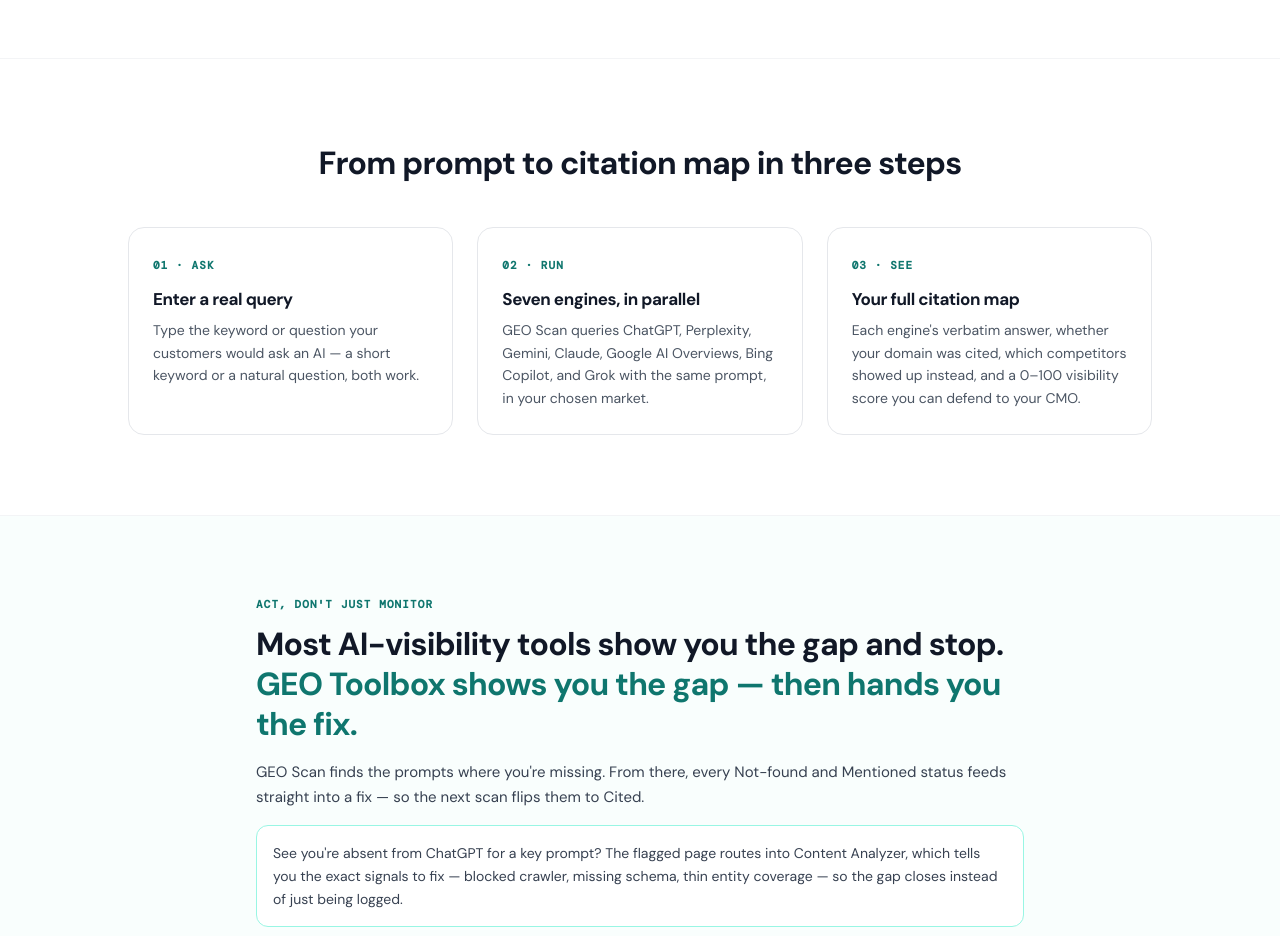
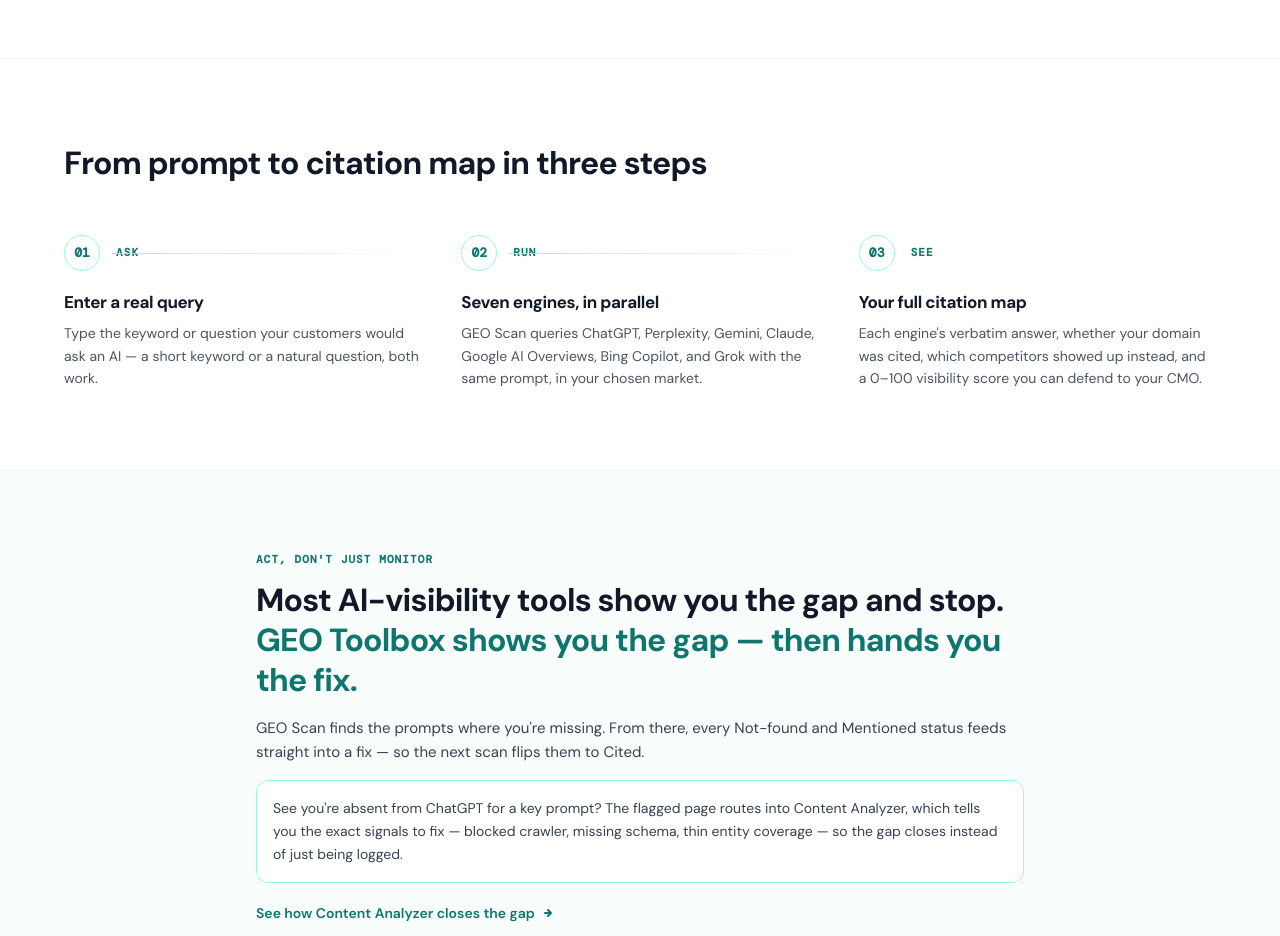
Before and after one commit to samybensadok-cmyk/geotoolbox-web, a Next.js app: page /features/geo-scan in a window 1280 px wide. Shown: the part 2580-3516 px from the top of the page. Built offline with nearby package versions, Linux system fonts and the light colour scheme; no server answers.

Commit message:
feat(features): upgrade shared HowItWorks (rail) + TrustSecurity (editorial) to v2 anti-card
Co-Authored-By: Claude Opus 4.8 (1M context) <noreply@anthropic.com>

```diff
--- a/components/features/how-it-works.tsx
+++ b/components/features/how-it-works.tsx
@@ -25,17 +25,29 @@ export function HowItWorks3Step({
 }) {
   return (
     <section className="border-t border-gray-100 bg-white px-6 py-16 sm:py-20">
-      <div className="mx-auto max-w-5xl">
-        <h2 className="text-center text-[clamp(1.4rem,2.6vw,2rem)] font-bold tracking-tight text-gray-900">
+      <div className="mx-auto max-w-6xl">
+        <h2 className="max-w-2xl text-[clamp(1.4rem,2.6vw,2rem)] font-bold tracking-tight text-gray-900">
           {heading}
         </h2>
-        <ol className="mt-10 grid grid-cols-1 gap-6 sm:grid-cols-3">
+        {/* Numbered connector rail — not boxed cards (anti-slop, design-system v2) */}
+        <ol className="mt-12 grid grid-cols-1 gap-x-10 gap-y-10 sm:grid-cols-3">
           {steps.map((s, i) => (
-            <li key={i} className="rounded-2xl border border-gray-200 bg-white p-6">
-              <span className="font-mono text-[11px] font-semibold uppercase tracking-widest text-accent-700 tabular-nums">
-                {String(i + 1).padStart(2, "0")} · {s.verb}
-              </span>
-              <h3 className="mt-3 text-[17px] font-bold leading-snug tracking-tight text-gray-900">
+            <li key={i} className="relative">
+              {i < steps.length - 1 && (
+                <span
+                  aria-hidden="true"
+                  className="absolute left-12 right-0 top-[18px] hidden h-px bg-gradient-to-r from-gray-300 to-transparent sm:block"
+                />
+              )}
+              <div className="flex items-center gap-4">
+                <span className="flex h-9 w-9 shrink-0 items-center justify-center rounded-full border border-accent-200 bg-white font-mono text-[13px] font-bold tabular-nums text-accent-700">
+                  {String(i + 1).padStart(2, "0")}
+                </span>
+                <span className="font-mono text-[11px] font-semibold uppercase tracking-widest text-accent-700">
+                  {s.verb}
+                </span>
+              </div>
+              <h3 className="mt-5 text-[17px] font-bold leading-snug tracking-tight text-gray-900">
                 {s.title}
               </h3>
               <p className="mt-2 text-[14px] leading-relaxed text-gray-600">{s.body}</p>
--- a/components/features/trust-security.tsx
+++ b/components/features/trust-security.tsx
@@ -19,15 +19,15 @@ export function TrustSecurityBlock({
   return (
     <section className="border-t border-gray-100 bg-white px-6 py-16 sm:py-20">
       <div className="mx-auto max-w-4xl">
-        <h2 className="text-center text-[clamp(1.3rem,2.4vw,1.8rem)] font-bold tracking-tight text-gray-900">
+        <h2 className="max-w-2xl text-[clamp(1.3rem,2.4vw,1.8rem)] font-bold tracking-tight text-gray-900">
           {heading}
         </h2>
-        <ul className="mt-10 grid grid-cols-1 gap-5 sm:grid-cols-2">
+        {/* Borderless editorial items, shield as accent — not boxed cards (v2) */}
+        <ul className="mt-10 grid grid-cols-1 gap-x-10 gap-y-8 sm:grid-cols-2">
           {items.map((it) => (
-            <li key={it.title} className="rounded-2xl border border-gray-200 bg-white p-6">
-              <div className="flex items-start gap-3">
-                <span className="mt-0.5 flex h-6 w-6 shrink-0 items-center justify-center rounded-full bg-accent-50 text-accent-700">
-                  <svg className="h-3.5 w-3.5" viewBox="0 0 16 16" fill="none" stroke="currentColor" strokeWidth="2">
+            <li key={it.title} className="flex items-start gap-3.5">
+              <span className="mt-0.5 flex h-7 w-7 shrink-0 items-center justify-center rounded-full bg-accent-50 text-accent-700">
+                <svg className="h-4 w-4" viewBox="0 0 16 16" fill="none" stroke="currentColor" strokeWidth="2">
                   <path d="M8 1.5 2.5 4v3.5c0 3 2.3 5.6 5.5 7 3.2-1.4 5.5-4 5.5-7V4L8 1.5Z" strokeLinejoin="round" />
                   <path d="M5.5 8 7.2 9.7 10.5 6.4" strokeLinecap="round" strokeLinejoin="round" />
                 </svg>
@@ -36,11 +36,10 @@ export function TrustSecurityBlock({
                 <h3 className="text-[15px] font-bold text-gray-900">{it.title}</h3>
                 <p className="mt-1 text-[13px] leading-relaxed text-gray-600">{it.body}</p>
               </div>
-              </div>
             </li>
           ))}
         </ul>
-        {note && <p className="mt-6 text-center text-[13px] text-gray-500">{note}</p>}
+        {note && <p className="mt-8 max-w-3xl text-[13px] leading-relaxed text-gray-500">{note}</p>}
       </div>
     </section>
   )
```
Lines whose indentation alone changed are shown as unchanged.
